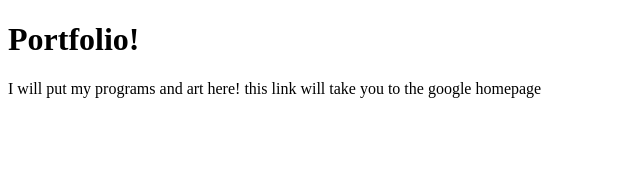
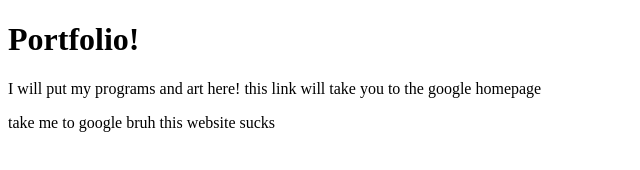
Before and after one commit to a-dehg/portfolio, a plain HTML site: page portfolio.html in a window 1280 px wide. Shown: the whole page, without its empty margins (0-640 px from the left). Drawn offline with Linux system fonts and the light colour scheme.

Commit message:
Update portfolio.html

```diff
--- a/portfolio.html
+++ b/portfolio.html
@@ -7,6 +7,6 @@
 <body>
     <h1> Portfolio!</h1>
     <p>I will put my programs and art here! this link will take you to the google homepage</p>
-    <p><a href="https://www.Google.com/"></a></p>
+    <p><a href="https://www.Google.com/"></a>take me to google bruh this website sucks</p>
 </body>
 </html>
```
